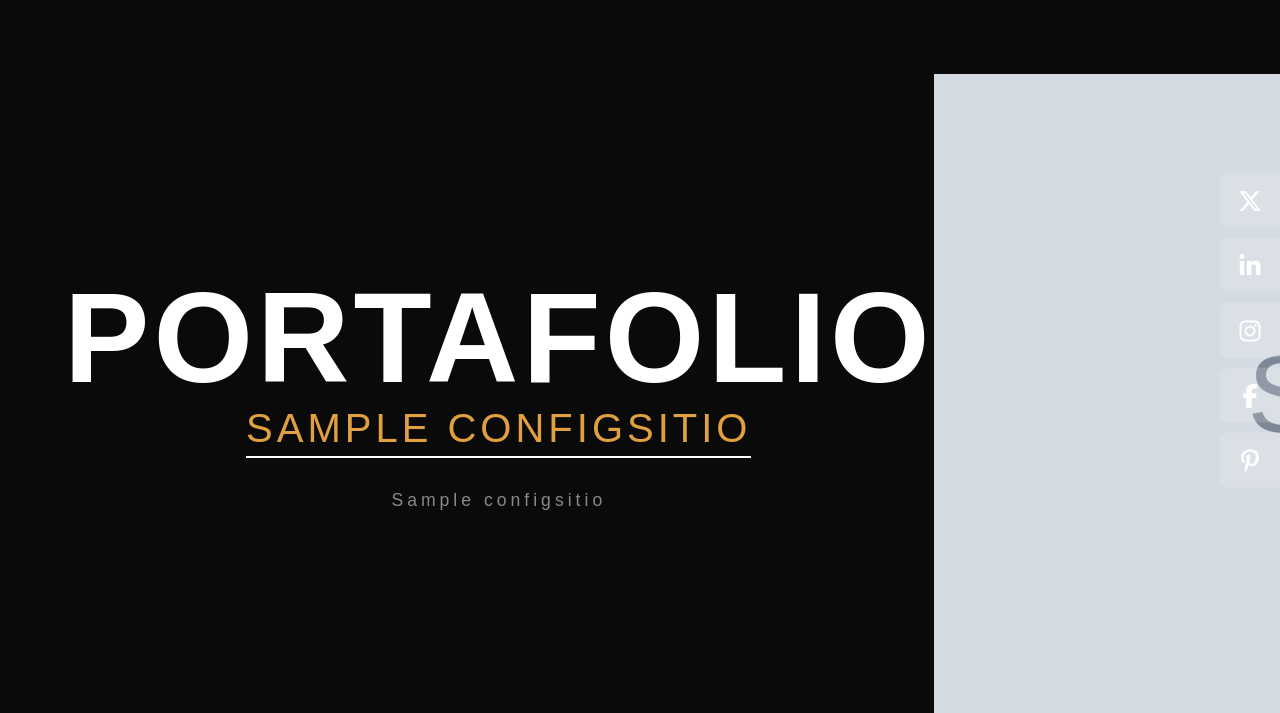
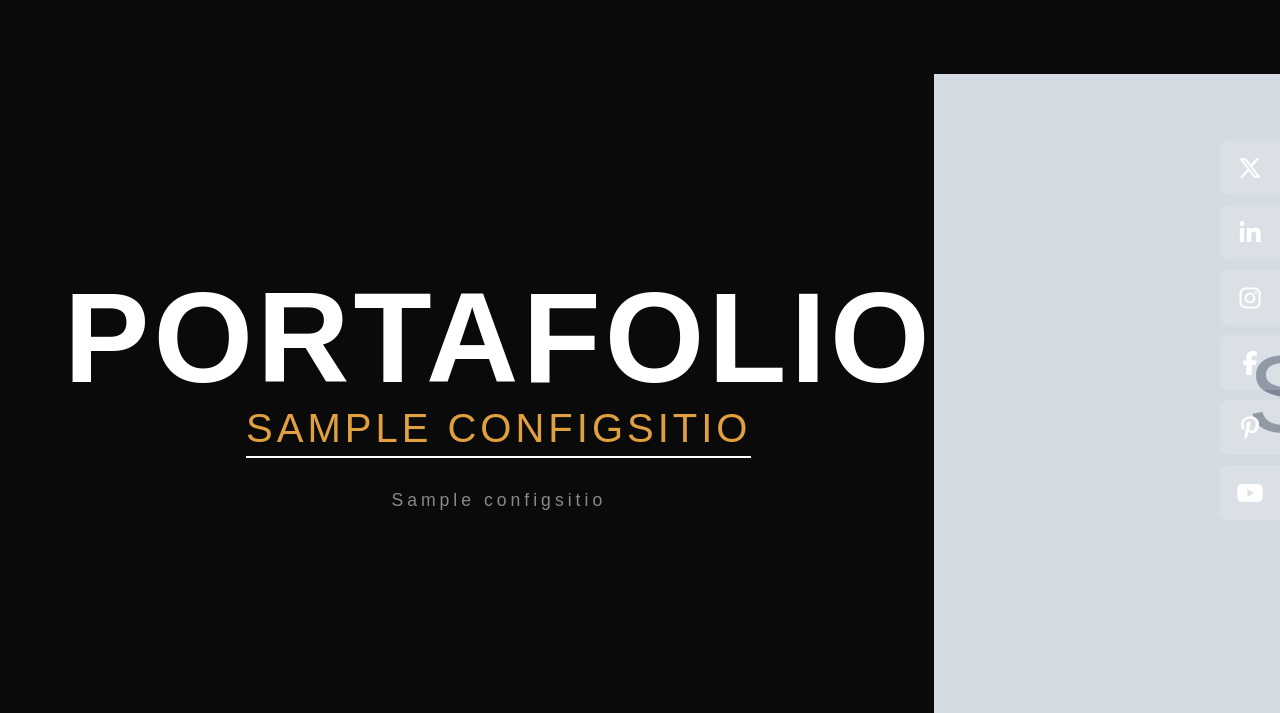
Before and after one commit to Adol-33/Portafolio, a Django app: page / in a window 1280 px wide. Shown: the part 70-783 px from the top of the page. Run offline with Django 5.2, Linux system fonts and the light colour scheme; tables that the repository leaves empty hold one stand-in row (values such as "Sample post"); grey boxes marked "Sample" are stand-in pictures.

Commit message:
SegundaRama: agregando youtube

```diff
--- a/templates/base.html
+++ b/templates/base.html
@@ -82,6 +82,9 @@
         {% if sitio.pinterest %}
         <a href="{{ sitio.pinterest }}" target="_blank" rel="noopener"><i class="fa-brands fa-pinterest-p"></i></a>
         {% endif %}
+        {% if sitio.youtube %}
+        <a href="{{ sitio.youtube }}" target="_blank" rel="noopener"><i class="fa-brands fa-youtube"></i></a>
+        {% endif %}
     </div>
     {% endif %}
 
```
